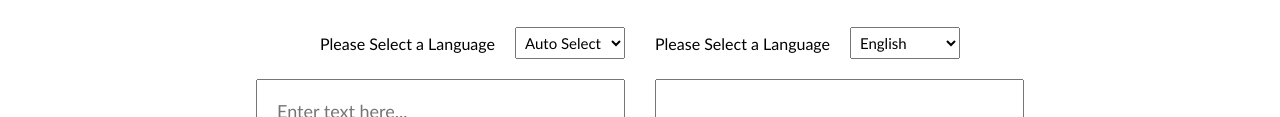
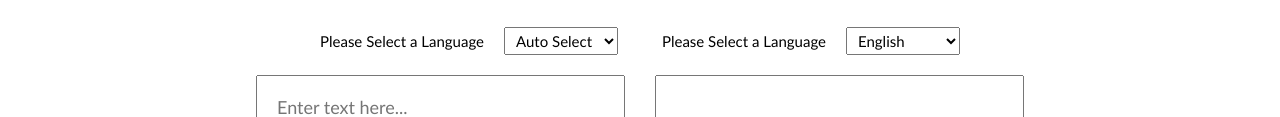
Before and after one commit to Shivam2101s/Eva-Translate, a plain HTML site: page index.html in a window 1280 px wide. Shown: the part 175-292 px from the top of the page. Drawn offline with Linux system fonts and the light colour scheme.

Commit message:
font size change

```diff
--- a/style.css
+++ b/style.css
@@ -30,11 +30,11 @@ display: flex;
 align-items: center;
 justify-content: center;
 gap: 20px;
-font-size: 16px;
+font-size: 15px;
 
 }
 #language , #inpLang {
-    padding: 5px;
+    padding: 3px 7px;
     font-size: 15px;
 
 }
```
